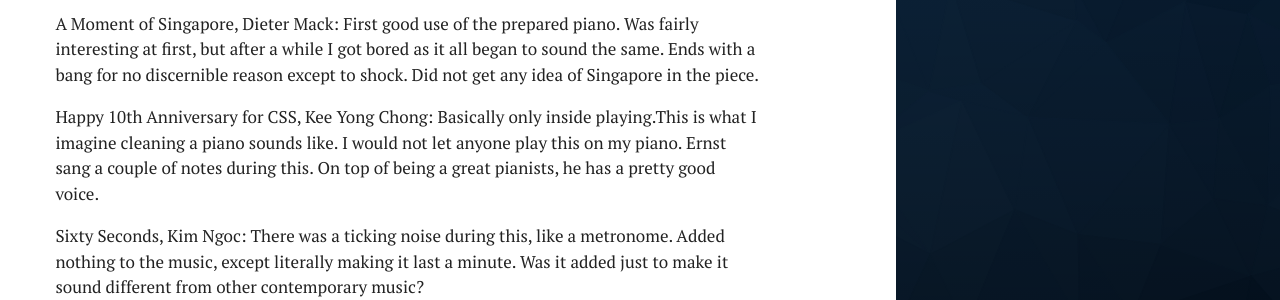
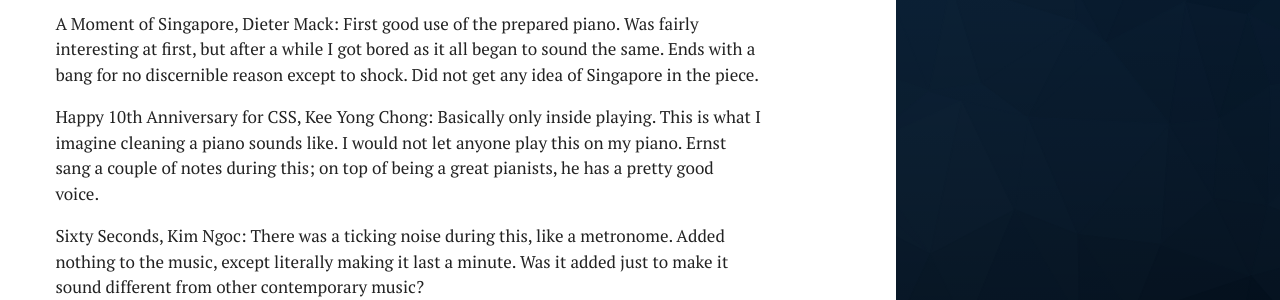
Before and after one commit to moke8198/moke8198.github.io, a Jekyll site: the page built from _posts/2017-08-17-Concert-Review.md, in a window 1280 px wide and 900 px high, scrolled down 1941 px. Shown: the part 155-455 px from the top of the window. Built offline with Jekyll 4.4.1, drawn with Linux system fonts in a browser that asks for light colours.

```diff
--- a/_posts/2017-08-17-Concert-Review.md
+++ b/_posts/2017-08-17-Concert-Review.md
@@ -45,7 +45,7 @@ Und dann, Diana Soh: Really poor. Made no sense to me whatsoever. At times felt
 A Moment of Singapore, Dieter Mack: First good use of the prepared piano. Was fairly interesting at first, but after a while I got bored as it all began to sound the same. Ends with a bang for  no discernible reason except to shock. Did not get any idea of Singapore in the piece.
 
 
-Happy 10th Anniversary for CSS, Kee Yong Chong: Basically only inside playing.This is what I imagine cleaning a piano sounds like. I would not let anyone play this on my piano. Ernst sang a couple of notes during this. On top of being a great pianists, he has a pretty good voice.
+Happy 10th Anniversary for CSS, Kee Yong Chong: Basically only inside playing. This is what I imagine cleaning a piano sounds like. I would not let anyone play this on my piano. Ernst sang a couple of notes during this; on top of being a great pianists, he has a pretty good voice.
 
 
 Sixty Seconds, Kim Ngoc: There was a ticking noise during this, like a metronome. Added nothing to the music, except literally making it last a minute. Was it added just to make it sound different from other contemporary music?
```
